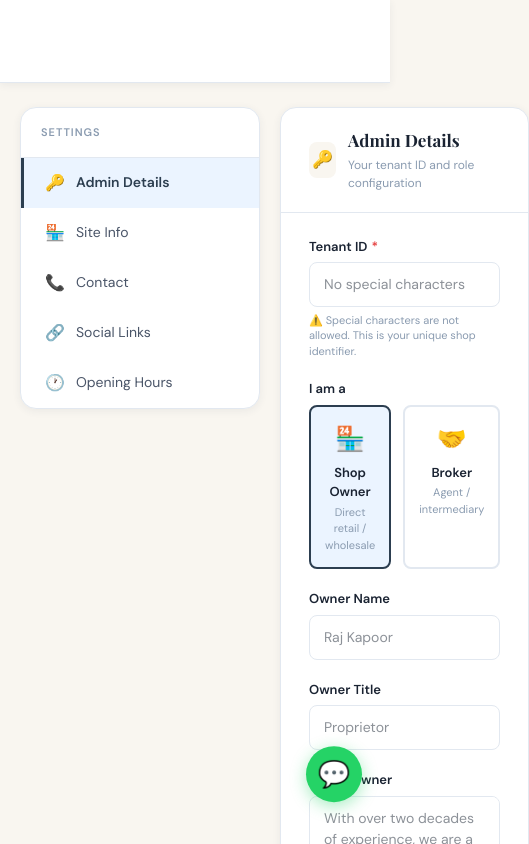
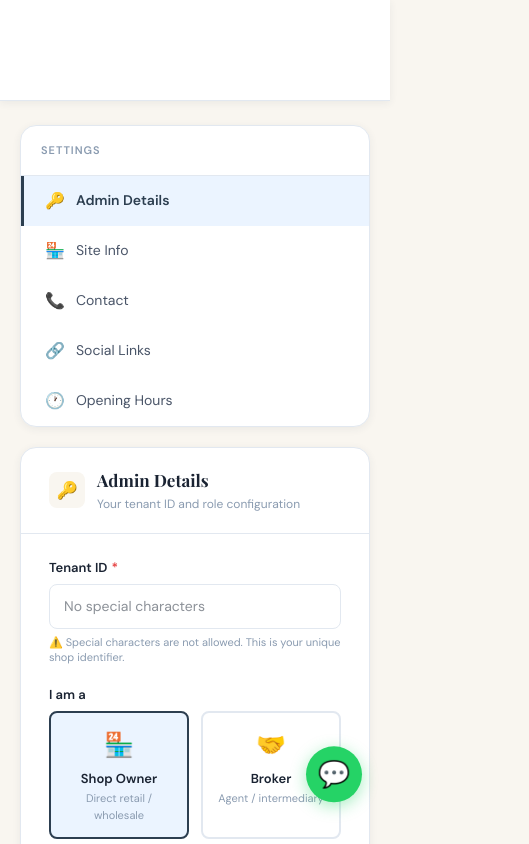
Before and after one commit to Harshal3416/portlify, a Next.js app in the folder frontend/: page /admin/settings in a window 390 px wide. Shown: the top 844 px of the page, 529 px wide, since content can reach past the window. Built offline with nearby package versions, Linux system fonts and the light colour scheme; no server answers.

Commit message:
fixed css changes

```diff
--- a/frontend/app/admin/settings/page.tsx
+++ b/frontend/app/admin/settings/page.tsx
@@ -300,15 +300,16 @@ export default function Settings() {
     }, []);
 
     const handleNavClick = (sectionId: string) => {
-        if(!tenantid) { return showToast("Please enter Tenant ID first in Admin Details section and save it to navigate.", "warning") }
+        if (!tenantid) {
+            return showToast("Please enter Tenant ID first in Admin Details section and save it to navigate.", "warning");
+        }
         setActiveSection(sectionId);
         const element = document.getElementById(sectionId);
         if (element) {
-            const navHeight = 120; // Adjust based on your nav height
-            const elementPosition = element.getBoundingClientRect().top + window.pageYOffset;
-            const offsetPosition = elementPosition - navHeight;
+            const computedOffset = parseInt(getComputedStyle(document.documentElement).getPropertyValue('--header-offset')) || 72;
+            const topPosition = element.getBoundingClientRect().top + window.pageYOffset - computedOffset - 16;
             window.scrollTo({
-                top: offsetPosition,
+                top: topPosition,
                 behavior: 'smooth'
             });
         }
--- a/frontend/app/components/ui/Header.tsx
+++ b/frontend/app/components/ui/Header.tsx
@@ -30,6 +30,17 @@ const { siteDetails } = useSiteDetails();
     setTenantId(tenantidFromUrl || '');
   }, [tenantidFromUrl]);
 
+  useEffect(() => {
+    function updateHeaderOffset() {
+      const el = document.querySelector('header.header');
+      const height = el ? (el.getBoundingClientRect().height) : 72;
+      document.documentElement.style.setProperty('--header-offset', `${Math.ceil(height + 8)}px`);
+    }
+    updateHeaderOffset();
+    window.addEventListener('resize', updateHeaderOffset);
+    return () => window.removeEventListener('resize', updateHeaderOffset);
+  }, []);
+
   return (
     <header className="header">
       <div className="header-inner">
--- a/frontend/app/globals.css
+++ b/frontend/app/globals.css
@@ -25,6 +25,8 @@
    /* Fonts */
   --font-display: "Playfair Display", serif;
   --font-sans: "DM Sans", sans-serif;
+  /* Height (in pixels) to offset in-page anchor scrolling for sticky header */
+  --header-offset: 72px;
 
   /* Colors */
   --color-steel-dark:    #2c3e50;
@@ -101,11 +103,13 @@ header.header {
 .header-inner {
   max-width: 1200px;
   margin: 0 auto;
-  padding: 0 24px;
+  padding: 24px;
   /* height: 72px; */
-  /* display: flex; */
+  display: flex;
   align-items: center;
   justify-content: space-between;
+  flex-wrap: wrap;
+  gap: 8px;
 }
 
 .logo {
@@ -388,7 +392,7 @@ header.header {
 
 @media (max-width: 900px) {
   .settings-layout {
-    /* grid-template-columns: 1fr; */
+    grid-template-columns: 1fr;
     padding: 24px 20px;
     gap: 20px;
   }
@@ -396,8 +400,25 @@ header.header {
 
 /* SIDEBAR NAV */
 .settings-nav {
-  background: var(--white); border: 1px solid var(--border); border-radius: var(--radius);
-  overflow: hidden; box-shadow: var(--shadow-sm); position: sticky; top: 90px;
+  background: var(--white);
+  border: 1px solid var(--border);
+  border-radius: var(--radius);
+  overflow: hidden;
+  box-shadow: var(--shadow-sm);
+  position: sticky;
+  top: 90px;
+
+  .settings-nav {
+    transition: none;
+  }
+
+  @media (max-width: 900px) {
+    .settings-nav {
+      position: static;
+      top: auto;
+      width: 100%;
+    }
+  }
 }
 .settings-nav-header {
   padding: 16px 20px; border-bottom: 1px solid var(--border);
@@ -995,6 +1016,89 @@ main.store-layout {
   color: white;
 }
 
+/* Scroll offset for in-page anchors (adjusted by header height) */
+.settings-layout [id] {
+  scroll-margin-top: calc(var(--header-offset) + 16px);
+}
+
+html {
+  scroll-padding-top: var(--header-offset);
+}
+
+/* RESPONSIVE HEADER ADJUSTMENTS */
+@media (max-width: 900px) {
+  .header-inner {
+    padding: 0 16px;
+  }
+
+  .logo-icon {
+    width: 40px;
+    height: 40px;
+    font-size: 18px;
+  }
+
+  .logo-text h1 {
+    font-size: 16px;
+  }
+
+  .nav-btn {
+    padding: 8px 14px;
+    font-size: 12px;
+  }
+
+  .avatar {
+    width: 34px;
+    height: 34px;
+  }
+
+  .logo {
+    flex-basis: 100%;
+    order: 1;
+  }
+
+  .nav-actions {
+    flex-basis: 100%;
+    order: 2;
+    justify-content: flex-end;
+    gap: 8px;
+    overflow-x: auto;
+    -webkit-overflow-scrolling: touch;
+    padding-bottom: 6px;
+  }
+}
+
+@media (max-width: 640px) {
+  .header-inner {
+    padding: 8px 12px;
+  }
+
+  .logo-icon {
+    width: 36px;
+    height: 36px;
+    font-size: 16px;
+  }
+
+  .logo-text h1 {
+    font-size: 15px;
+    white-space: nowrap;
+    overflow: hidden;
+    text-overflow: ellipsis;
+    max-width: calc(100% - 56px);
+  }
+
+  .nav-actions {
+    gap: 6px;
+    justify-content: flex-end;
+  }
+
+  .nav-btn {
+    padding: 7px 10px;
+    font-size: 12px;
+    border-radius: 999px;
+  }
+}
+
+
 .btn-add {
   flex: 1;
   padding: 8px;
```
